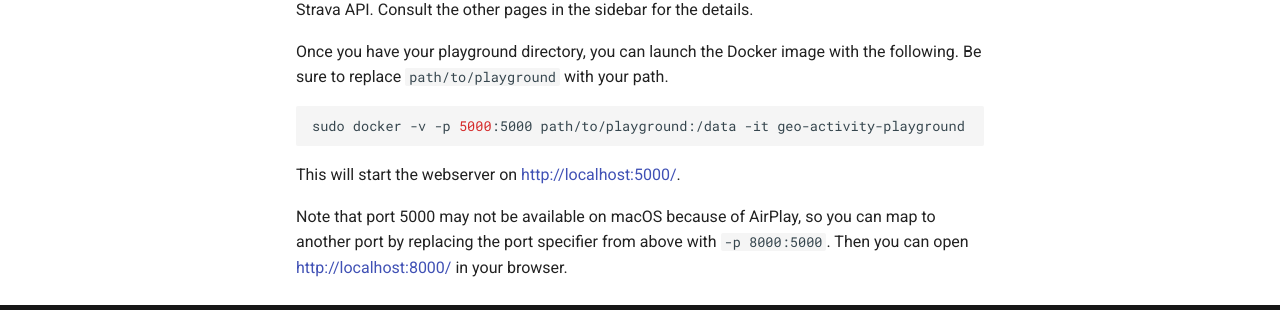
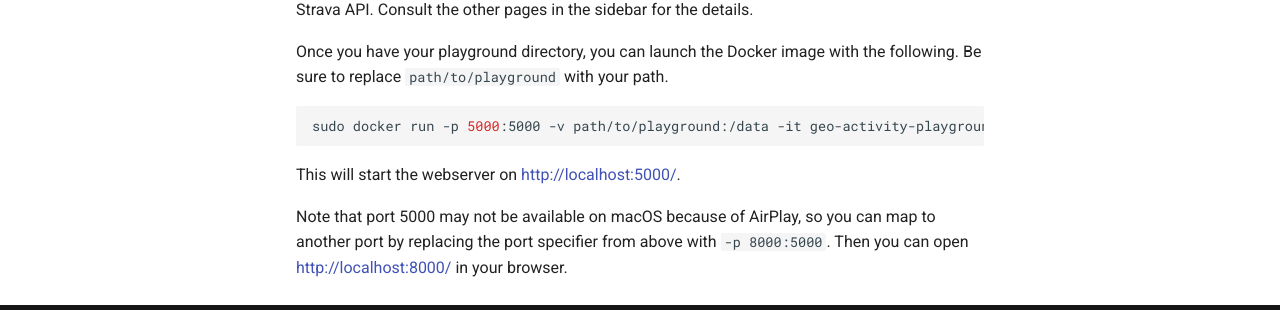
Before and after one commit to martin-ueding/geo-activity-playground, an MkDocs documentation site: the page built from docs/getting-started/docker.md, in a window 1280 px wide and 977 px high. Shown: the part 628-938 px from the top of the window. Built offline with MkDocs 1.6.1 and Material for MkDocs 9.7.7, drawn with Linux system fonts in a browser that asks for light colours.

Commit message:
Fix some minor issues with Docker

````diff
--- a/docs/getting-started/docker.md
+++ b/docs/getting-started/docker.md
@@ -21,7 +21,7 @@
 Once you have your playground directory, you can launch the Docker image with the following. Be sure to replace `path/to/playground` with your path.
 
 ```bash
-sudo docker -v -p 5000:5000 path/to/playground:/data -it geo-activity-playground
+sudo docker run -p 5000:5000 -v path/to/playground:/data -it geo-activity-playground
 ```
 
 This will start the webserver on <http://localhost:5000/>.
````
Also changed, not shown: docs/reference/changelog.md (+1 -0 lines), 1 other file.
